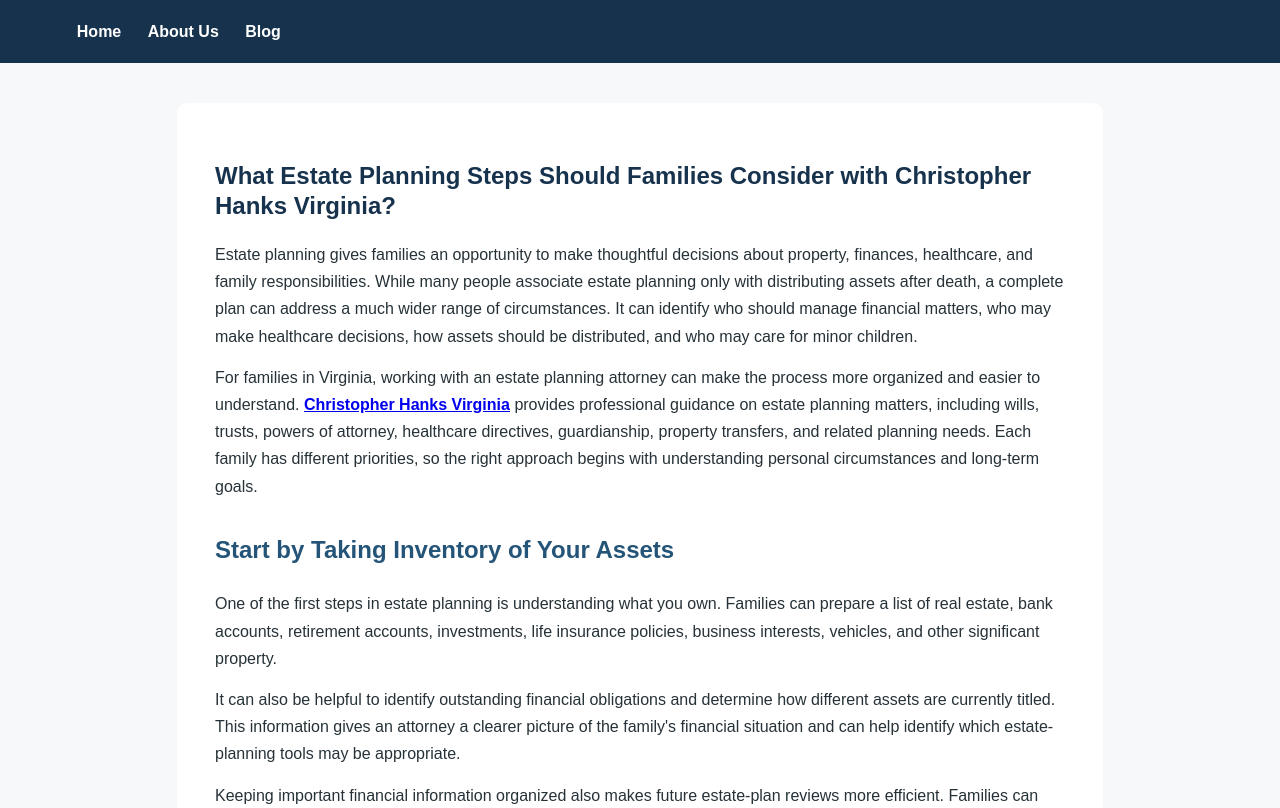
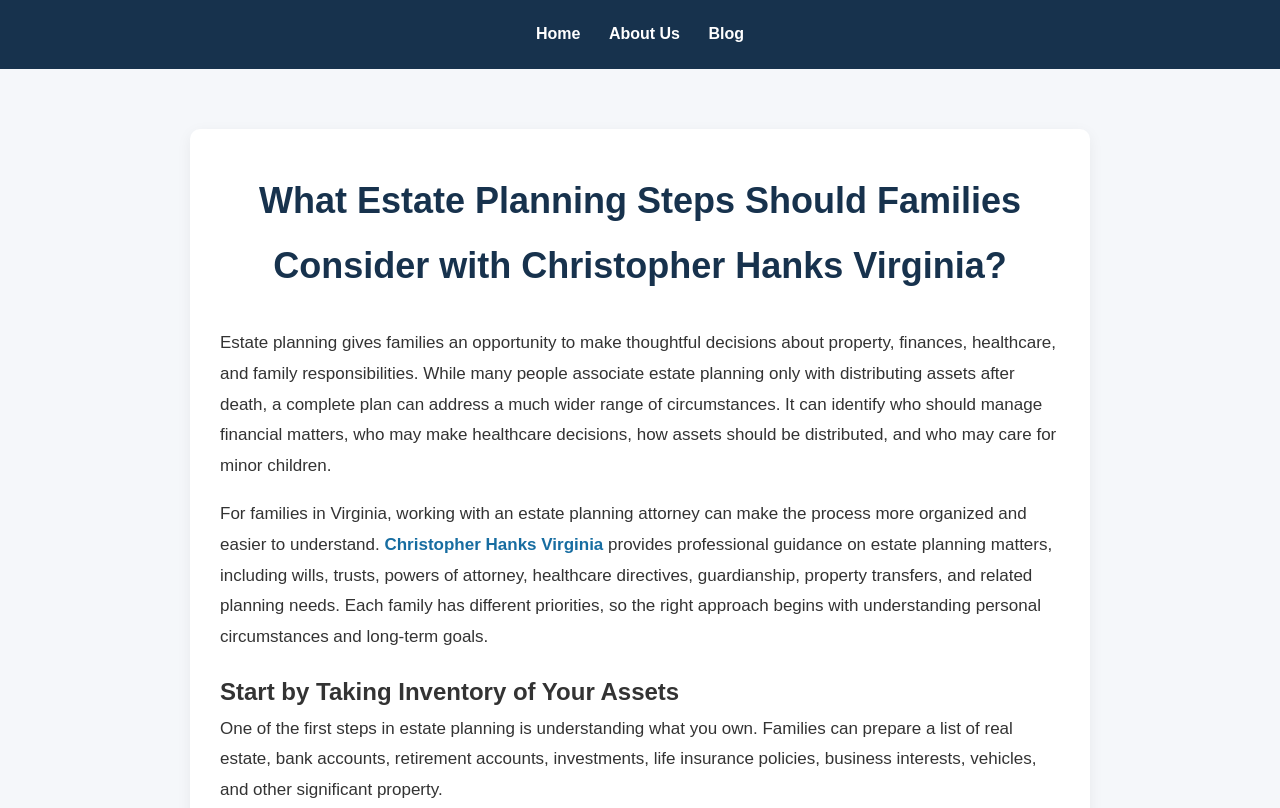
Before and after one commit to christopherhanksvirginia/christopherhanksvirginia.github.io, a plain HTML site: page estate-planning-steps-virginia.html in a window 1280 px wide. Shown: the top 808 px of the page. Drawn offline with Linux system fonts and the light colour scheme.

Commit message:
Update estate-planning-steps-virginia.html

```diff
--- a/estate-planning-steps-virginia.html
+++ b/estate-planning-steps-virginia.html
@@ -4,25 +4,106 @@
 <head>
     <meta charset="UTF-8">
     <meta name="viewport" content="width=device-width, initial-scale=1.0">
-  <title>What Estate Planning Steps Should Families Consider with Christopher Hanks Virginia?</title>
-  <meta name="description" content="Explore estate planning steps for Virginia families, including wills, trusts, beneficiary designations, powers of attorney, healthcare directives, and guardianship.">
+    <meta name="google-site-verification" content="nFERvL2P-I5X-XHERbbYqklsN8VRbpmqF76gDWBZCzI" />
+    <title>Christopher Hanks Virginia | Estate Planning and Legal Guidance</title>
+
+    <meta name="description" content="Christopher Hanks Virginia focuses on estate planning, wills, trusts, asset protection, and personalized legal guidance to help families plan for the future.">
+
+    <meta name="keywords" content="Christopher Hanks Virginia, Estate Planning Virginia, Wills, Trusts, Asset Protection">
+
     <style>
-    body { margin: 0; font-family: Arial, sans-serif; line-height: 1.7; color: #263238; background: #f7f8fa; }
-    header { background: #17324d; padding: 18px 6%; }
-    nav a { color: #fff; text-decoration: none; margin-right: 22px; font-weight: 600; }
-    main { max-width: 850px; margin: 40px auto; padding: 38px; background: #fff; border-radius: 10px; }
-    h1 { color: #17324d; line-height: 1.25; }
-    h2 { color: #245477; margin-top: 30px; }
-    p { margin: 14px 0; }
-    .cta { margin-top: 32px; padding: 18px; background: #eef4f8; border-radius: 8px; }
-    .cta a { color: #145a86; font-weight: 700; }
-    footer { text-align: center; padding: 24px; color: #667; }
+        * {
+            margin: 0;
+            padding: 0;
+            box-sizing: border-box;
+        }
+
+        body {
+            font-family: Arial, sans-serif;
+            background-color: #f5f7fa;
+            color: #333;
+            line-height: 1.8;
+        }
+
+        header {
+            background-color: #17324d;
+            padding: 20px;
+            text-align: center;
+        }
+
+        nav a {
+            color: white;
+            text-decoration: none;
+            font-size: 16px;
+            font-weight: bold;
+            margin: 0 12px;
+        }
+
+        nav a:hover {
+            color: #b9d9ef;
+        }
+
+        main {
+            max-width: 900px;
+            margin: 60px auto;
+            padding: 40px 30px;
+            background-color: #ffffff;
+            border-radius: 10px;
+            box-shadow: 0 4px 15px rgba(0,0,0,0.06);
+        }
+
+        h1 {
+            font-size: 36px;
+            margin-bottom: 30px;
+            color: #17324d;
+            text-align: center;
+        }
+
+        p {
+            font-size: 17px;
+            text-align: left;
+            margin-bottom: 18px;
+        }
+
+        p a {
+            color: #176da1;
+            font-weight: bold;
+            text-decoration: none;
+        }
+
+        p a:hover {
+            text-decoration: underline;
+        }
+
+        footer {
+            text-align: center;
+            padding: 25px;
+            color: #666;
+            font-size: 14px;
+        }
+
         @media (max-width: 600px) {
-      main { margin: 16px; padding: 22px; }
-      nav a { display: inline-block; margin: 5px 12px 5px 0; }
+            main {
+                margin: 25px 15px;
+                padding: 25px 20px;
+            }
+
+            h1 {
+                font-size: 28px;
+            }
+
+            p {
+                font-size: 16px;
+            }
+
+            nav a {
+                font-size: 14px;
+                margin: 0 7px;
+            }
         }
     </style>
 </head>
+
 <body>
 
     <header>
```
Lines whose indentation alone changed are shown as unchanged.
